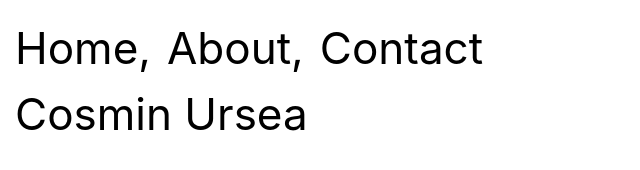
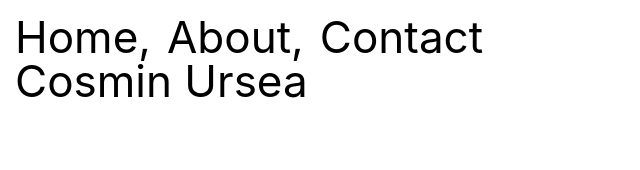
Before and after one commit to FranekMarciniak/cosmin-personal-site, a website built with Vite: page index.html in a window 1280 px wide. Shown: the whole page, without its empty margins (0-640 px from the left). Built offline with nearby package versions, Linux system fonts and the light colour scheme.

Commit message:
Fix line height

```diff
--- a/index.html
+++ b/index.html
@@ -14,13 +14,13 @@
 <body>
   <header id="header">
     <nav class="nav">
-      <ul class="clean-list">
-        <li><a href="/"><span class="scramble-on-page-load">Home</span><span>,</span></a></li>
-        <li><a href="/about"><span class="scramble-on-page-load">About</span><span>,</span></a></li>
-        <li><a href="/contact"><span class="scramble-on-page-load">Contact</span></a></li>
+      <ul class="nav-list">
+        <li><a href="/" aria-label="Home"><span class="scramble-on-page-load">Home</span><span>,</span></a></li>
+        <li><a href="/about" aria-label="About"><span class="scramble-on-page-load">About</span><span>,</span></a></li>
+        <li><a href="/contact" aria-label="Contact"><span class="scramble-on-page-load">Contact</span></a></li>
       </ul>
     </nav>
-    <h1>Cosmin Ursea</h1>
+    <h1 class="scramble-on-page-load">Cosmin Ursea</h1>
   </header>
   <main id="main"></main>
   <footer id="footer"></footer>
--- a/src/styles/style.scss
+++ b/src/styles/style.scss
@@ -21,12 +21,14 @@
 body {
   padding: 15px;
 }
+
 h1 {
   font-size: var(--font-size-5xl);
   font-weight: 400;
+  line-height: var(--font-size-5xl);
 }
 
-.clean-list {
+.nav-list {
   list-style: none;
   padding: 0;
   display: flex;
@@ -38,6 +40,7 @@ h1 {
       font-weight: 400;
       color: #000;
       text-decoration: none;
+      line-height: var(--font-size-5xl);
       span:first-child {
         &:hover {
           color: #8a8a8a;
--- a/src/utils/scramble.ts
+++ b/src/utils/scramble.ts
@@ -13,7 +13,7 @@ interface ScramblerState {
 
 function createScrambler() {
   const state: ScramblerState = {
-    maxRandomizationSteps: 14,
+    maxRandomizationSteps: 12,
     originalText: '',
     scrambledText: '',
     encodeCounters: [],
```
